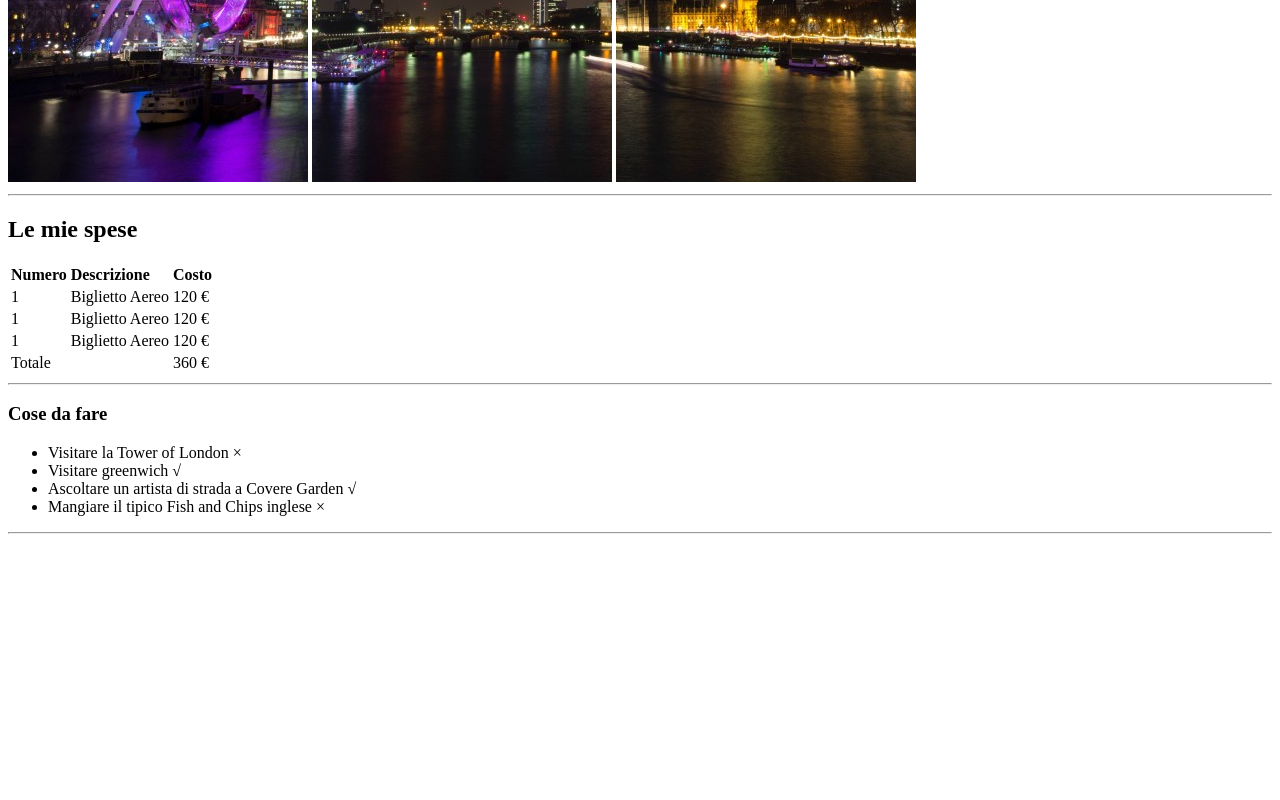
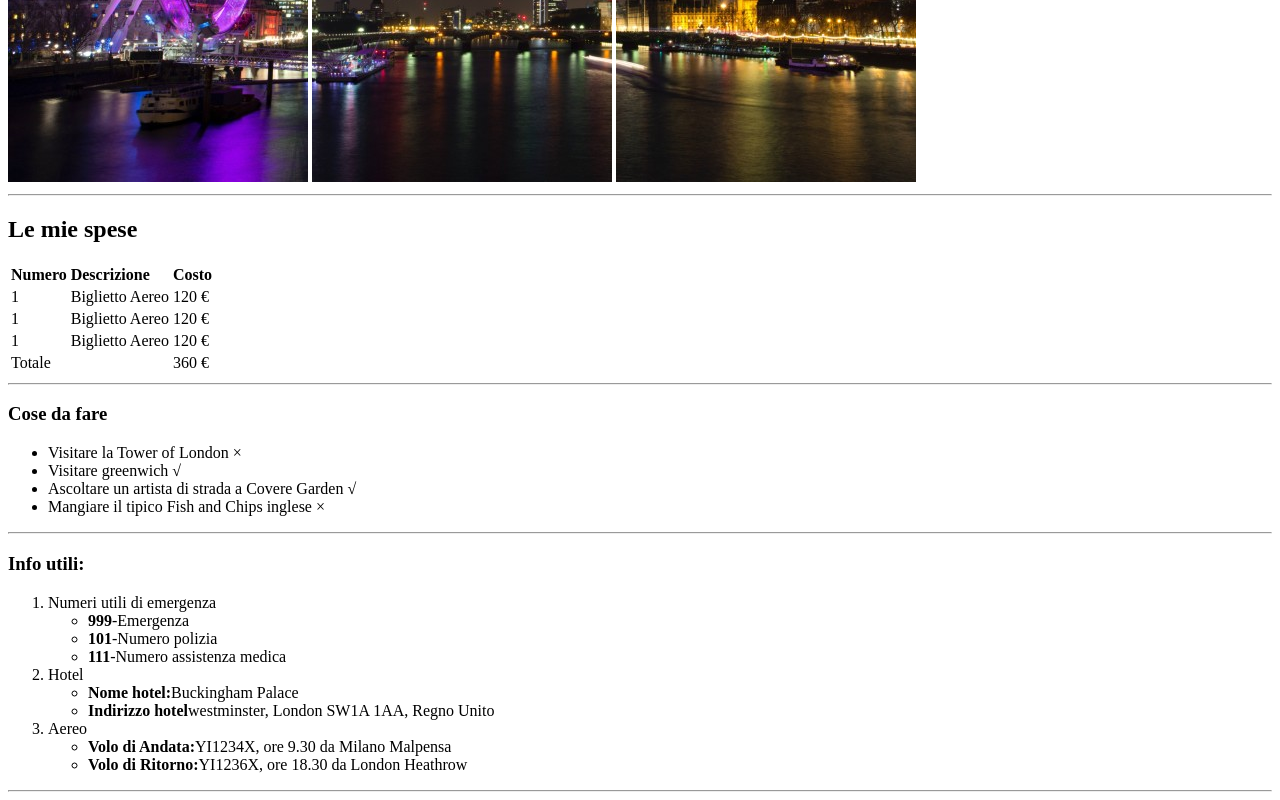
Before and after one commit to Fradala/html-london-trip, a plain HTML site: page index.html in a window 1280 px wide. Shown: the part 498-1298 px from the top of the page. Before the commit the page ends 1040 px from the top, so only its background shows below. Drawn offline with Linux system fonts and the light colour scheme.

Commit message:
aggiunte-informazioni-utili

```diff
--- a/index.html
+++ b/index.html
@@ -57,6 +57,26 @@
             <li>Mangiare il tipico Fish and Chips inglese &times </li>
         </ul>
         <hr>
+        <h3><strong>Info utili:</strong></h3>
+        <ol>
+            <li>Numeri utili di emergenza</li>
+            <ul>
+                <li><strong>999</strong>-Emergenza</li>
+                <li><strong>101</strong>-Numero polizia</li>
+                <li><strong>111</strong>-Numero assistenza medica</li>
+            </ul>
+            <li>Hotel</li>
+            <ul>
+                <li><strong>Nome hotel:</strong>Buckingham Palace</li>
+                <li><strong>Indirizzo hotel</strong>westminster, London SW1A 1AA, Regno Unito</li>
+            </ul>
+            <li>Aereo</li>
+            <ul>
+                <li><strong>Volo di Andata:</strong>YI1234X, ore 9.30 da Milano Malpensa</li>
+                <li><strong>Volo di Ritorno:</strong>YI1236X, ore 18.30 da London Heathrow</li>
+            </ul>
+        </ol>
+        <hr>
 
     </main>
 
```
